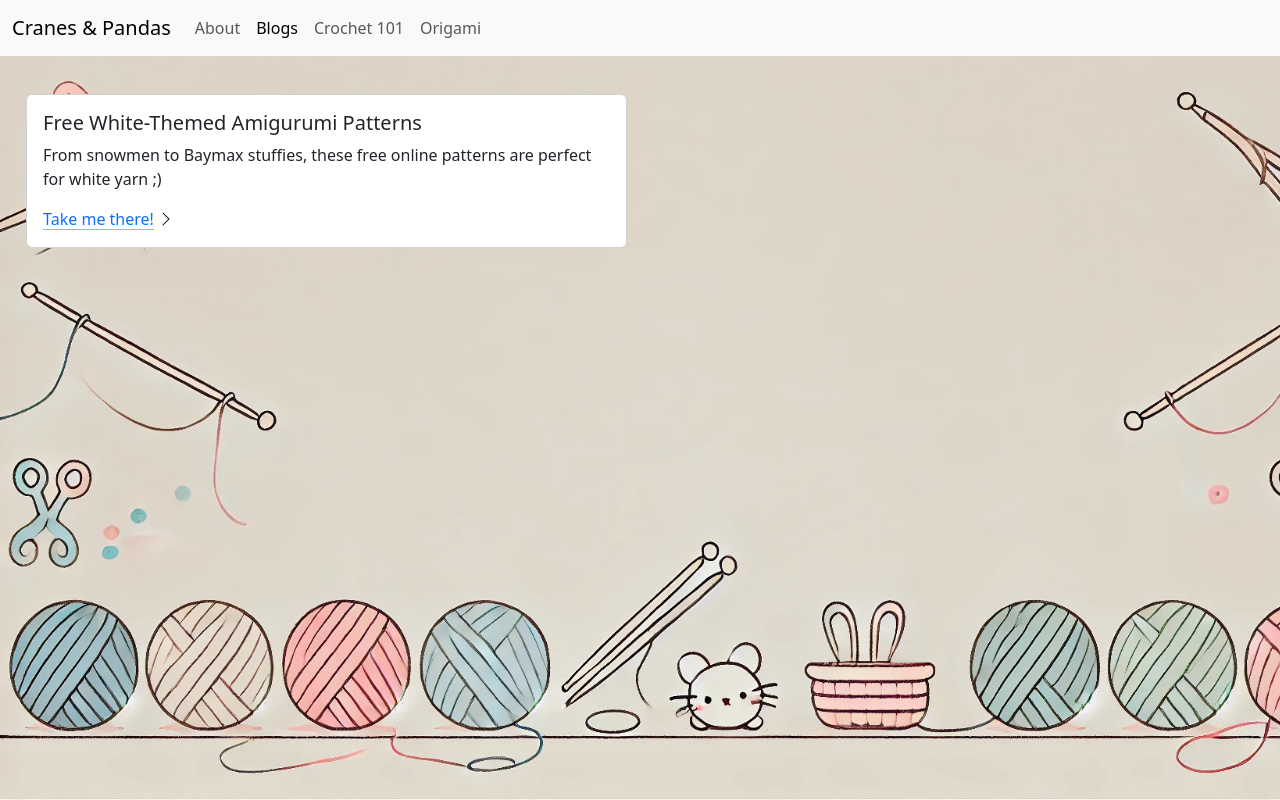
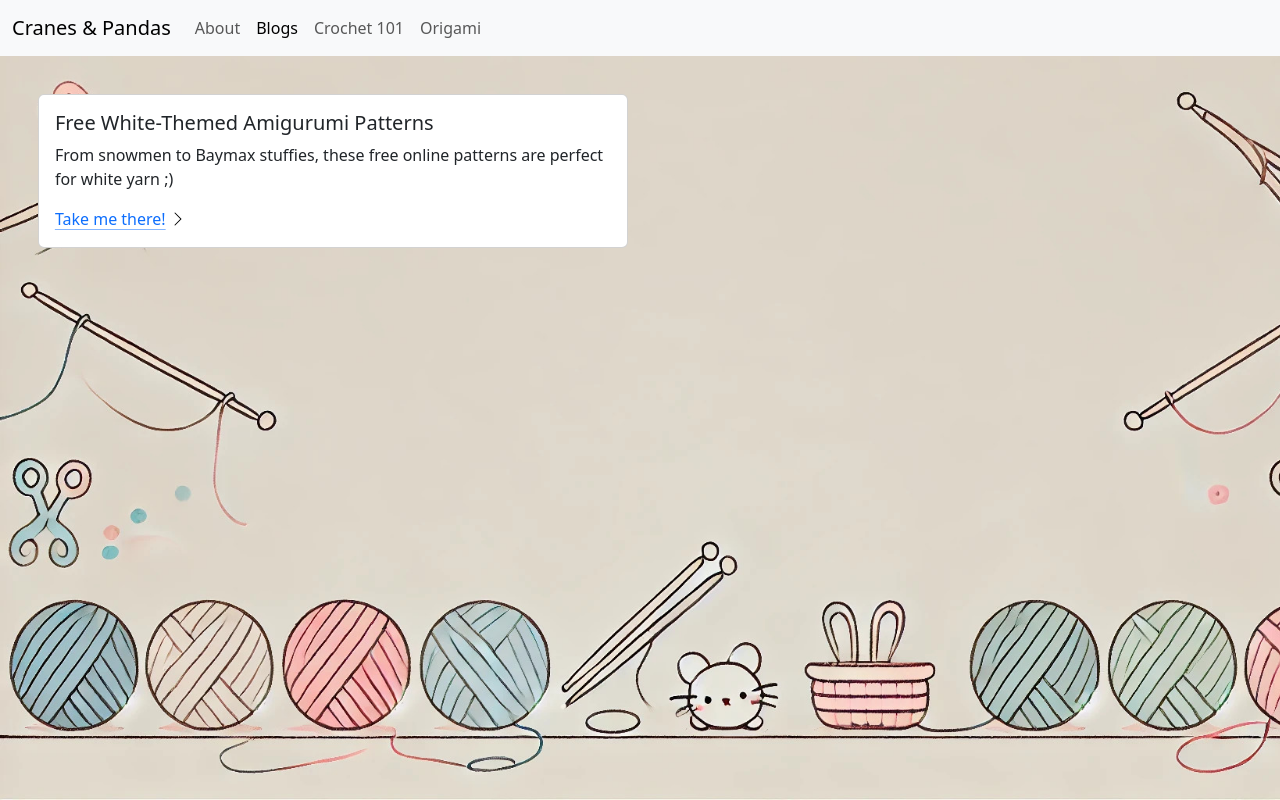
Before and after one commit to naino0316/my-blog, a Flask app: page /blogs in a window 1280 px wide. Run offline with Flask 3, Linux system fonts and the light colour scheme.

Commit message:
updated css

```diff
--- a/static/css/style.css
+++ b/static/css/style.css
@@ -2,5 +2,6 @@ body {
     background-image: url("../crochet wallpaper.jpg");
     background-size: cover;
     background-repeat: no-repeat;
+    background-attachment: fixed;
     height: 100vh;
 }
--- a/templates/blogs.html
+++ b/templates/blogs.html
@@ -33,7 +33,7 @@
     </div>
   </nav>
     <!-- This is a row of card blog posts -->
-      <div class="row" style="padding: 2%">
+      <div class="row" style="padding: 2%; margin: 0%;">
         {% for post in blog_posts: %}
           {% set post_type = blog_posts[post]["type"] %}
           {% set post_subtype = blog_posts[post]["subtype"] %}
```
